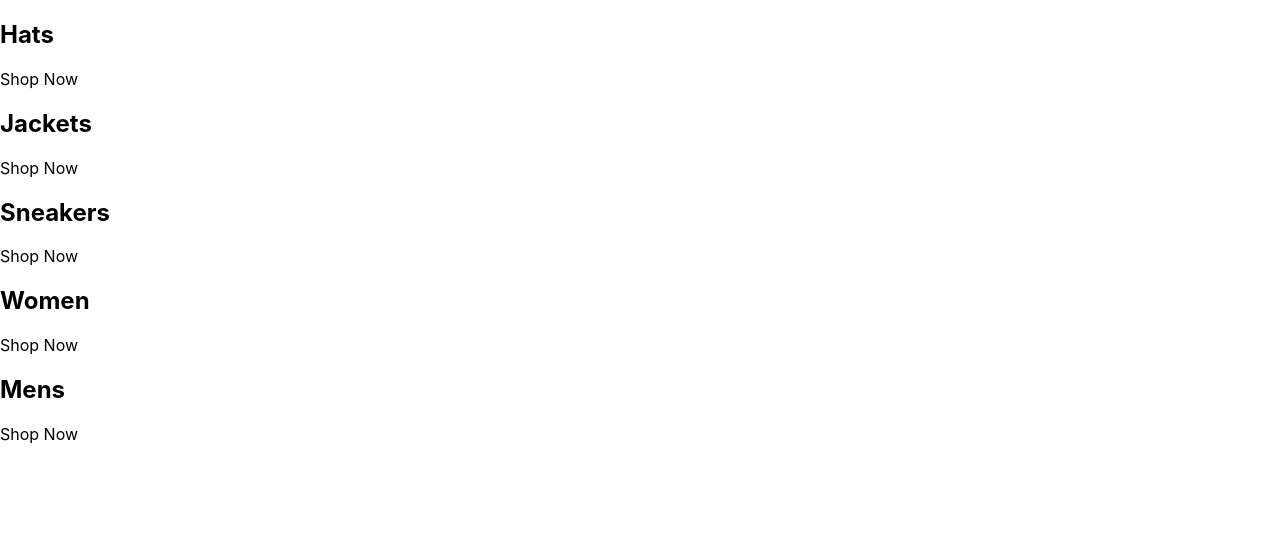
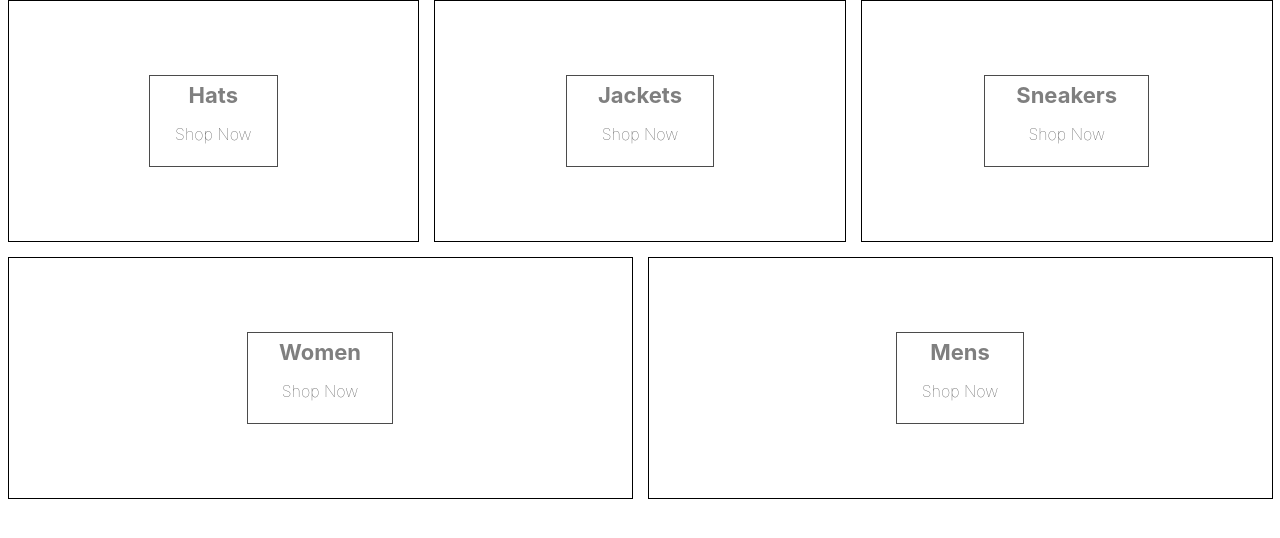
Before and after one commit to juanmlglober/zeroToMastery-2-crwn-clothing, a React (Create React App) app: page / in a window 1280 px wide. Shown: the top 538 px of the page. Built offline with nearby package versions, Linux system fonts and the light colour scheme.

Commit message:
feat(app): add SASS and style

```diff
--- a/package.json
+++ b/package.json
@@ -34,5 +34,8 @@
       "last 1 firefox version",
       "last 1 safari version"
     ]
+  },
+  "devDependencies": {
+    "sass": "^1.54.7"
   }
 }
--- a/src/App.js
+++ b/src/App.js
@@ -1,3 +1,5 @@
+import "./categories.styles.scss"
+
 const App = () => {
   const categories = [
     {
@@ -19,12 +21,12 @@
     {
       id: 5,
       title: "Mens"
-    },
+    }
   ]
   return (
     <div className="categories-container">
-      {categories.map(({title}) => (
-        <div className="category-container">
+      {categories.map(({ title, id }) => (
+        <div key={id} className="category-container">
           <div className="background-image" />
           <div className="category-body-container">
             <h2>{title}</h2>
--- /dev/null
+++ b/src/categories.styles.scss
@@ -0,0 +1,75 @@
+.categories-container {
+  width: 100%;
+  display: flex;
+  flex-wrap: wrap;
+  justify-content: space-between;
+}
+
+.category-container {
+  min-width: 30%;
+  height: 240px;
+  flex: 1 1 auto;
+  display: flex;
+  align-items: center;
+  justify-content: center;
+  border: 1px solid black;
+  margin: 0 7.5px 15px;
+  overflow: hidden;
+
+  &:hover {
+    cursor: pointer;
+
+    & .background-image {
+      transform: scale(1.1);
+      transition: transform 6s cubic-bezier(0.25, 0.45, 0.45, 0.95);
+    }
+
+    & .category-body-container {
+      opacity: 0.9;
+    }
+  }
+
+  &.large {
+    height: 380px;
+  }
+
+  &:first-child {
+    margin-right: 7.5px;
+  }
+
+  &:last-child {
+    margin-left: 7.5px;
+  }
+
+  .background-image {
+    width: 100%;
+    height: 100%;
+    background-size: cover;
+    background-position: center;
+  }
+
+  .category-body-container {
+    height: 90px;
+    padding: 0 25px;
+    display: flex;
+    flex-direction: column;
+    align-items: center;
+    justify-content: center;
+    border: 1px solid black;
+    background-color: white;
+    opacity: 0.7;
+    position: absolute;
+
+    h2 {
+      font-weight: bold;
+      margin: 0 6px 0;
+      font-size: 22px;
+      color: #4a4a4a;
+    }
+
+    p {
+      font-weight: lighter;
+      font-size: 16px;
+    }
+  }
+}
```
Also changed, not shown: 1 other file (tests, documents, lock files or other folders).
